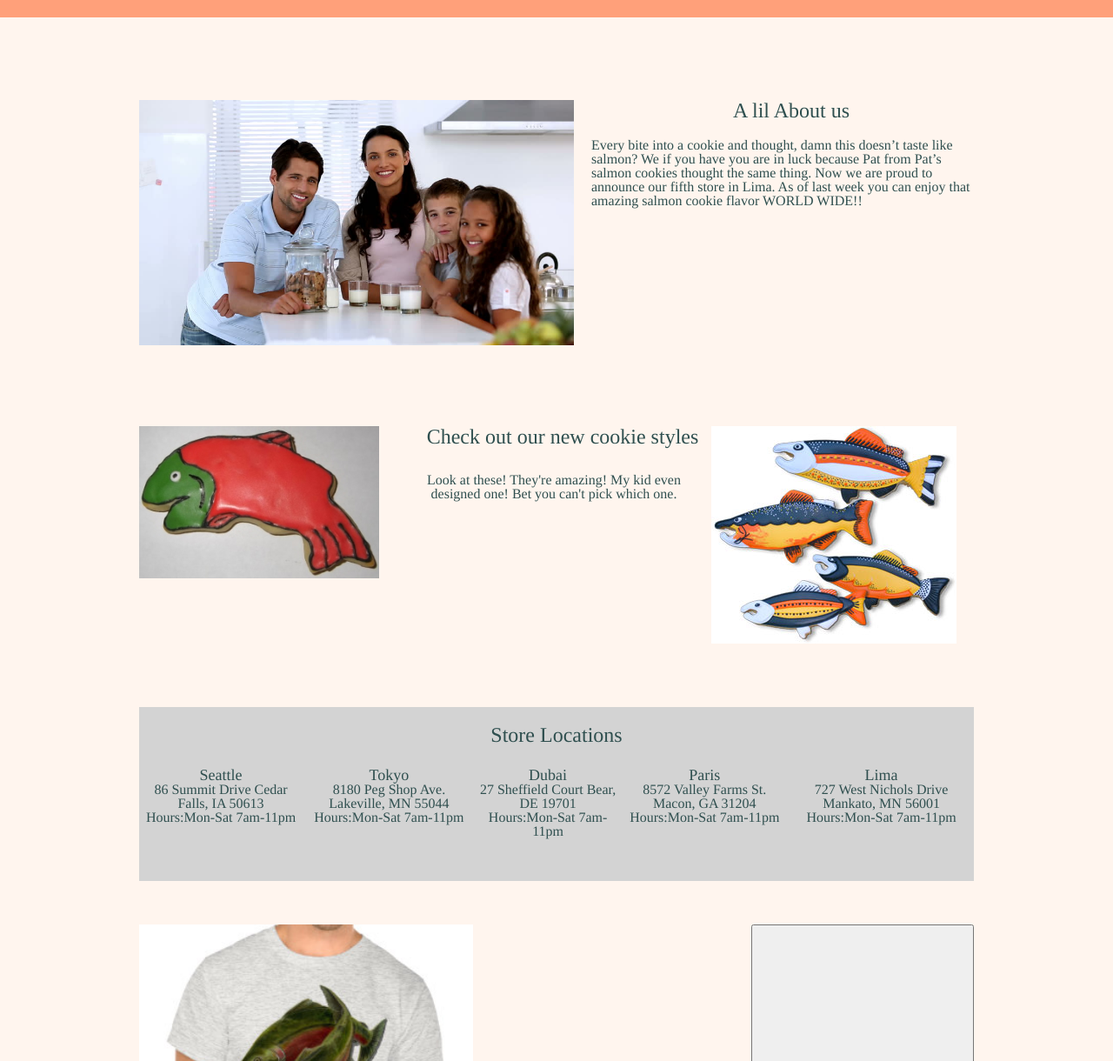
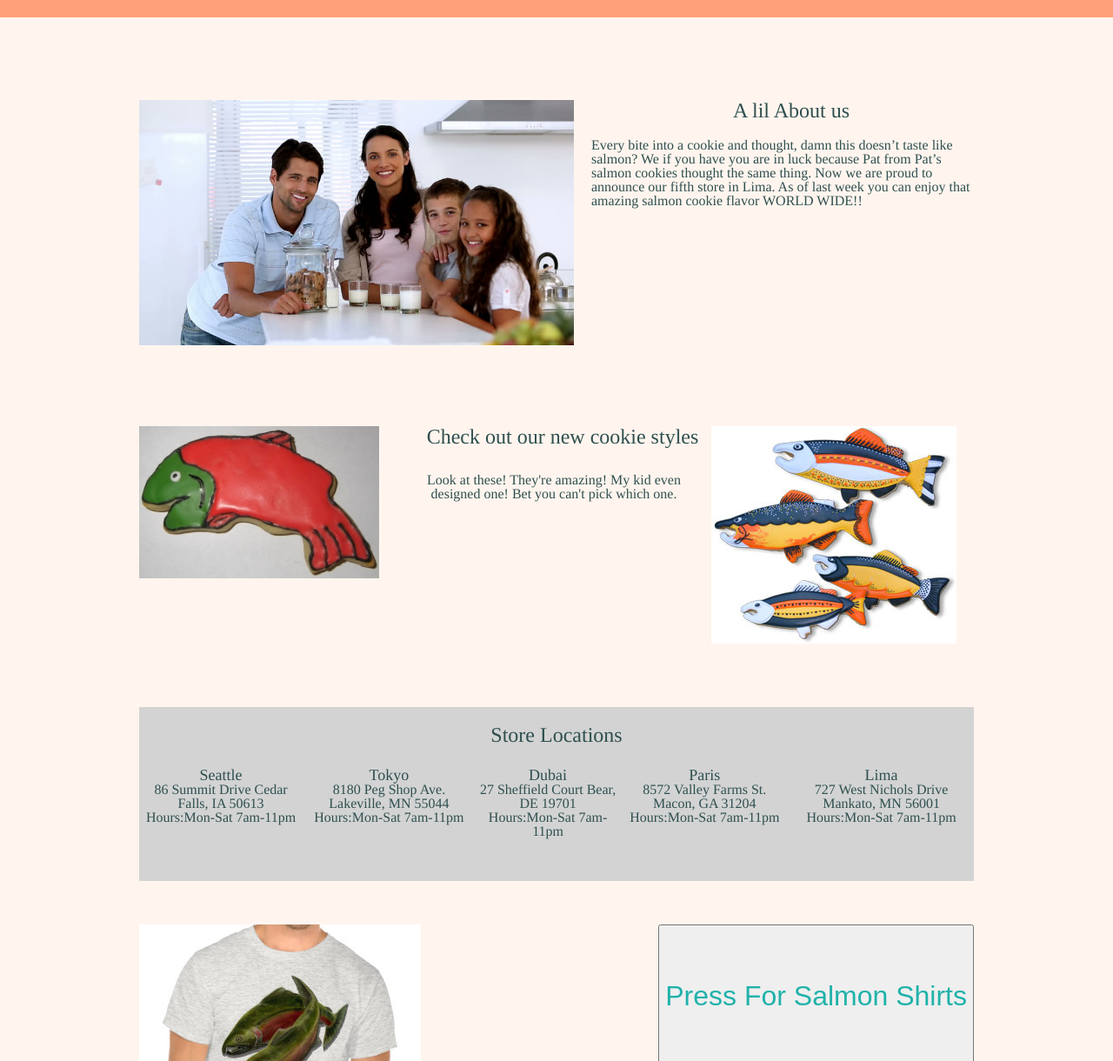
Before and after one commit to Nicholas-Mercado/cookie-stand, a plain HTML site: page index.html in a window 1280 px wide. Shown: the part 80-1300 px from the top of the page at 87% size. Drawn offline with Linux system fonts and the light colour scheme; a web font is replaced by a local one.

Commit message:
button border fix

```diff
--- a/css/style.css
+++ b/css/style.css
@@ -118,14 +118,13 @@ background-color: lightgray;
 
 }
 #section4 img{
-  height: 30vw;
+  width:100%
 }
 .btn{
 font-size: xx-large;
 color:lightseagreen;
-width: 20vw;
-height: 30vw;
-
+width:100%;
+height: 13vw;
 }
 /* MainPage */
 
```
